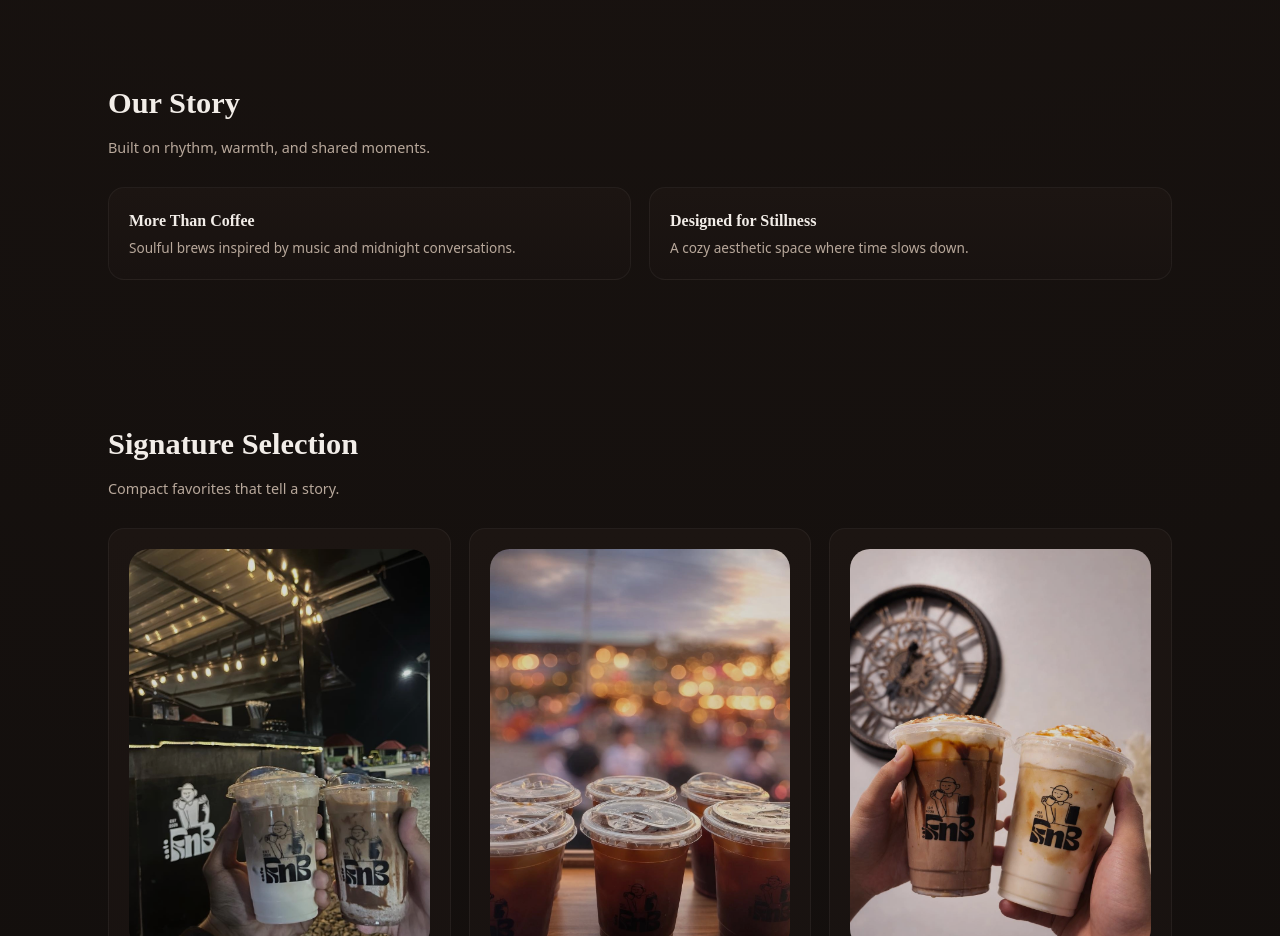
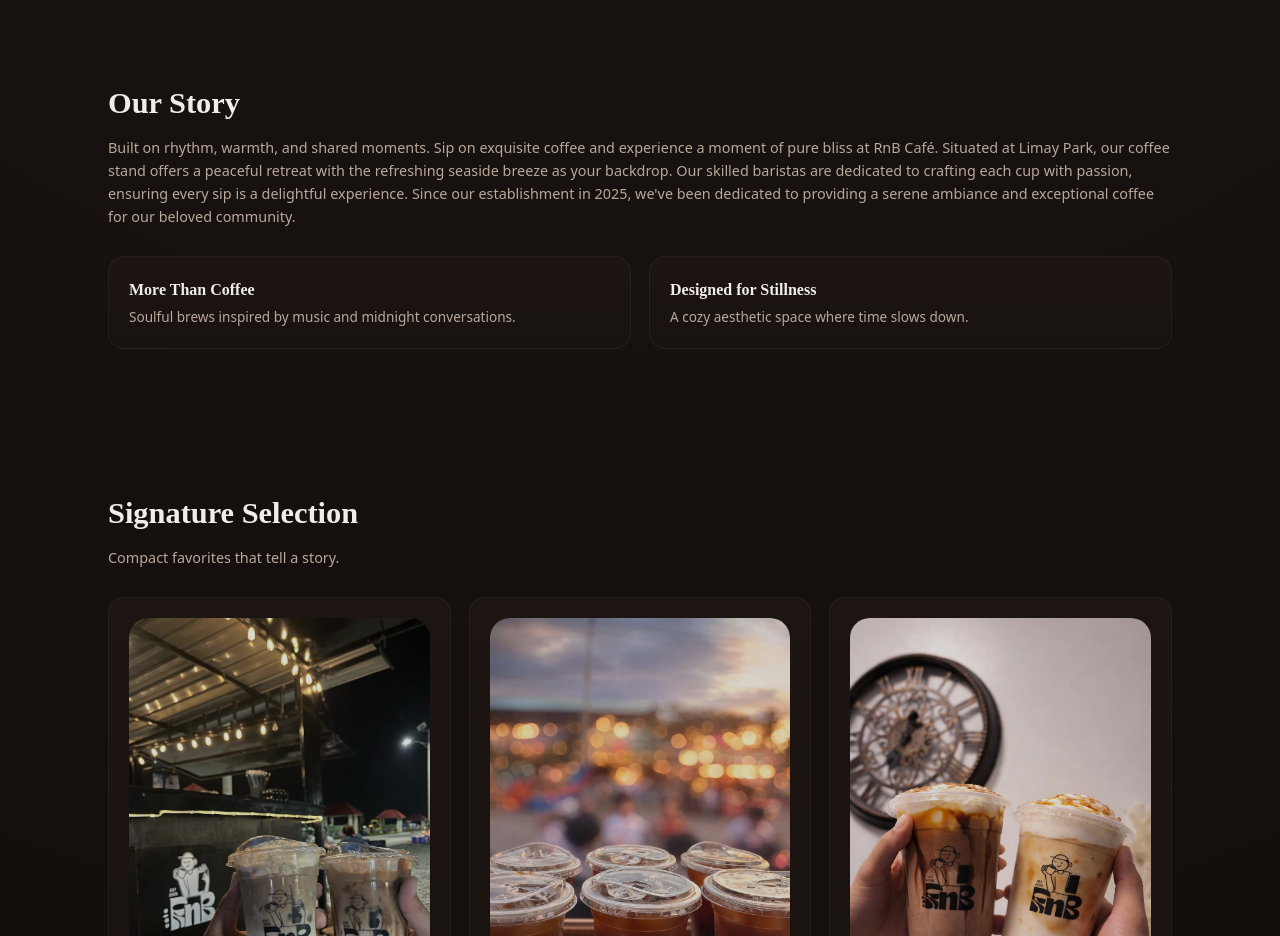
Before and after one commit to jyennelo/rnbcafe, a plain HTML site: page index.html in a window 1280 px wide. Shown: the part 820-1756 px from the top of the page. Drawn offline with Linux system fonts and the light colour scheme.

Commit message:
Update GitHub Pages

```diff
--- a/index.html
+++ b/index.html
@@ -342,7 +342,11 @@ footer span {
 <!-- OUR STORY -->
 <section id="story">
   <h2 class="section-title">Our Story</h2>
-  <p class="section-sub">Built on rhythm, warmth, and shared moments.</p>
+  <p class="section-sub">Built on rhythm, warmth, and shared moments. Sip on exquisite coffee
+    and experience a moment of pure bliss at RnB Café. Situated at Limay Park, our coffee stand offers a peaceful
+    retreat with the refreshing seaside breeze as your backdrop. Our skilled baristas are dedicated to crafting each
+    cup with passion, ensuring every sip is a delightful experience. Since our establishment in 2025, we've been
+    dedicated to providing a serene ambiance and exceptional coffee for our beloved community.</p>
 
   <div class="grid grid-2">
     <div class="card">
```
